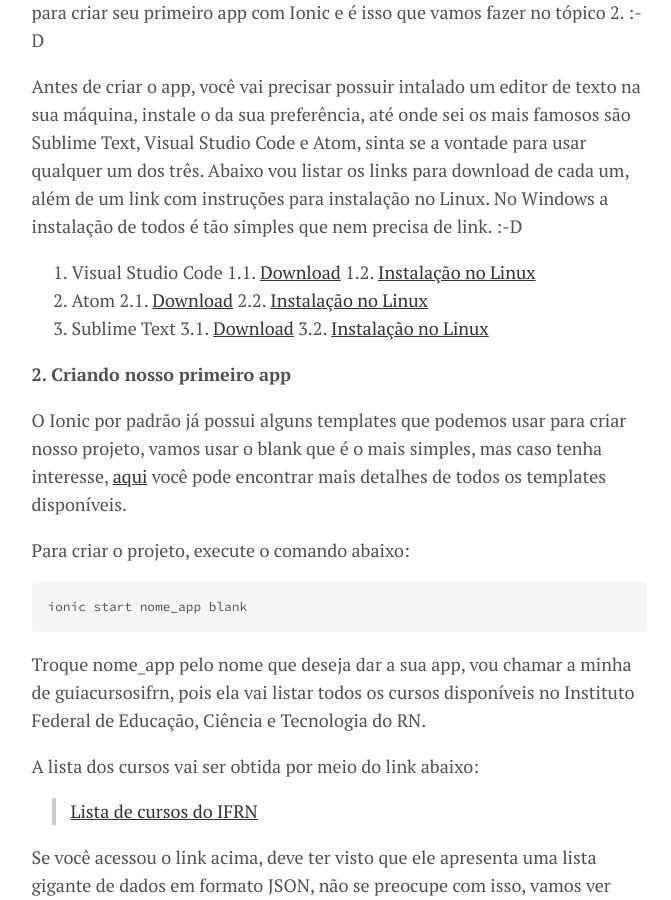
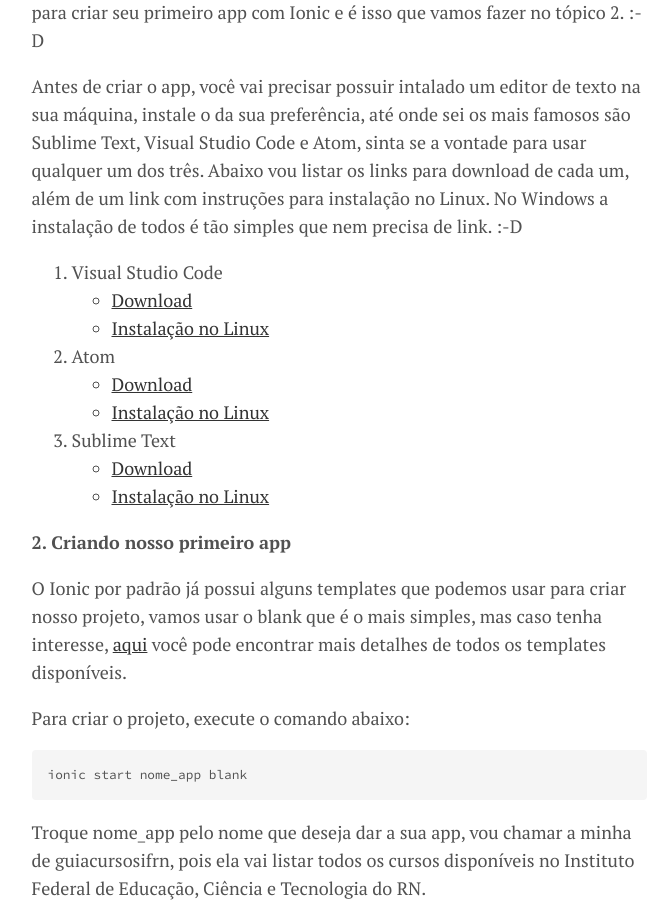
Before and after one commit to Hallessandro/Hallessandro.github.io, a Jekyll site: the page built from _posts/2018-04-02-first-app-ionic.md, in a window 1280 px wide and 900 px high, scrolled down 1074 px. Shown: the whole window, without its empty margins (301-972 px from the left). Built offline with Jekyll 4.4.1, drawn with Linux system fonts in a browser that asks for light colours.

Commit message:
Atualizando lista de editores de texto

```diff
--- a/_posts/2018-04-02-first-app-ionic.md
+++ b/_posts/2018-04-02-first-app-ionic.md
@@ -34,14 +34,14 @@ Pronto, se você conseguiu instalar tudo o que precisa, agora você está pronto
 Antes de criar o app, você vai precisar possuir intalado um editor de texto na sua máquina, instale o da sua preferência, até onde sei os mais famosos são Sublime Text, Visual Studio Code e Atom, sinta se a vontade para usar qualquer um dos três. Abaixo vou listar os links para download de cada um, além de um link com instruções para instalação no Linux. No Windows a instalação de todos é tão simples que nem precisa de link. :-D
 
 1. Visual Studio Code
-	1.1. [Download](https://code.visualstudio.com)
-	1.2. [Instalação no Linux](https://code.visualstudio.com/docs/setup/linux)
+	* [Download](https://code.visualstudio.com)
+	* [Instalação no Linux](https://code.visualstudio.com/docs/setup/linux)
 2. Atom
-	2.1. [Download](https://atom.io)
-	2.2. [Instalação no Linux](https://flight-manual.atom.io/getting-started/sections/installing-atom/#platform-linux)
+	* [Download](https://atom.io)
+	* [Instalação no Linux](https://flight-manual.atom.io/getting-started/sections/installing-atom/#platform-linux)
 3. Sublime Text
-	3.1. [Download](https://www.sublimetext.com/3)
-	3.2. [Instalação no Linux](https://www.omgubuntu.co.uk/2017/05/how-to-install-sublime-text-ubuntu-linux)
+	* [Download](https://www.sublimetext.com/3)
+	* [Instalação no Linux](https://www.omgubuntu.co.uk/2017/05/how-to-install-sublime-text-ubuntu-linux)
 
 **2. Criando nosso primeiro app**
 
```
